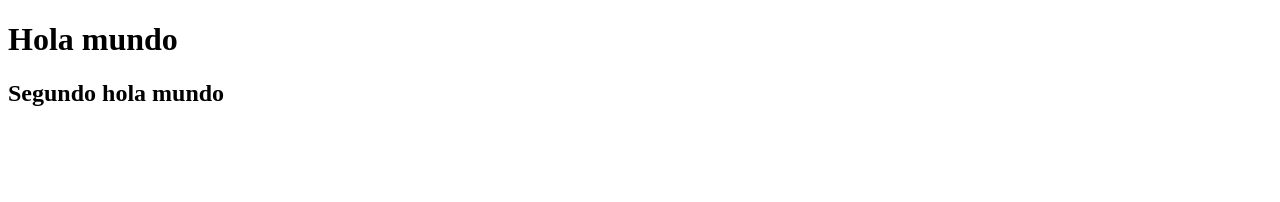
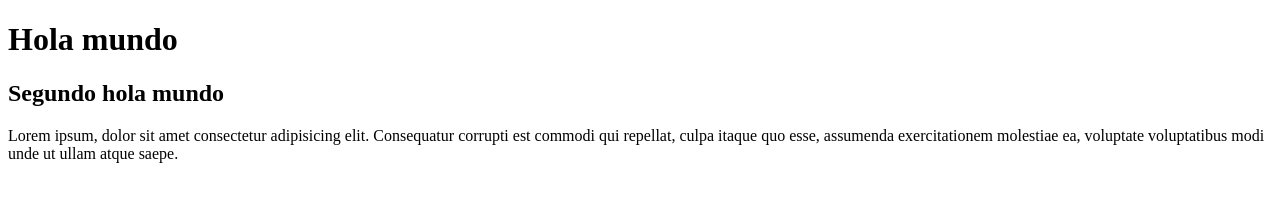
Before and after one commit to Ramirouf/test, a plain HTML site: page index.html in a window 1280 px wide. Drawn offline with Linux system fonts and the light colour scheme.

Commit message:
Se agregó P y se creo rama

```diff
--- a/index.html
+++ b/index.html
@@ -8,5 +8,6 @@
 <body></body>
     <h1>Hola mundo</h1>
     <h2>Segundo hola mundo</h2>
+    <p>Lorem ipsum, dolor sit amet consectetur adipisicing elit. Consequatur corrupti est commodi qui repellat, culpa itaque quo esse, assumenda exercitationem molestiae ea, voluptate voluptatibus modi unde ut ullam atque saepe.</p>
 </body>
 </html>
```
